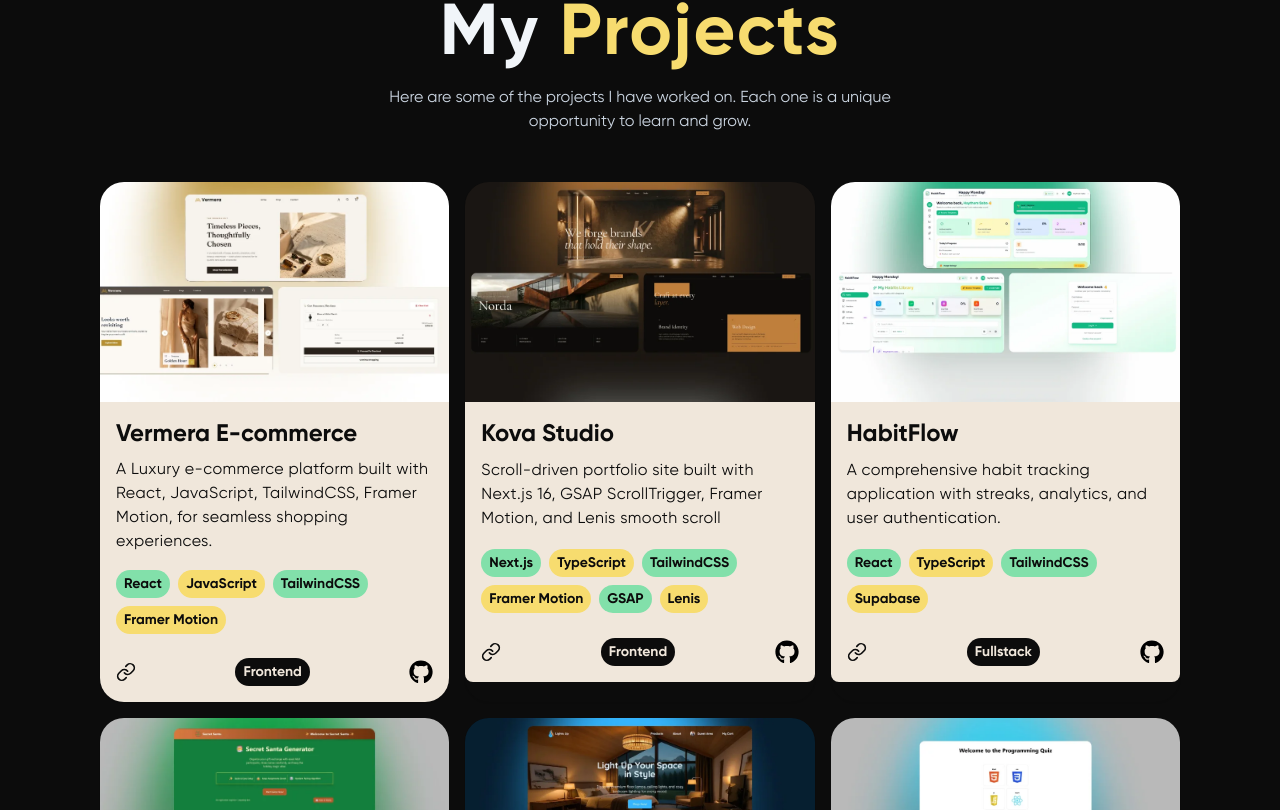
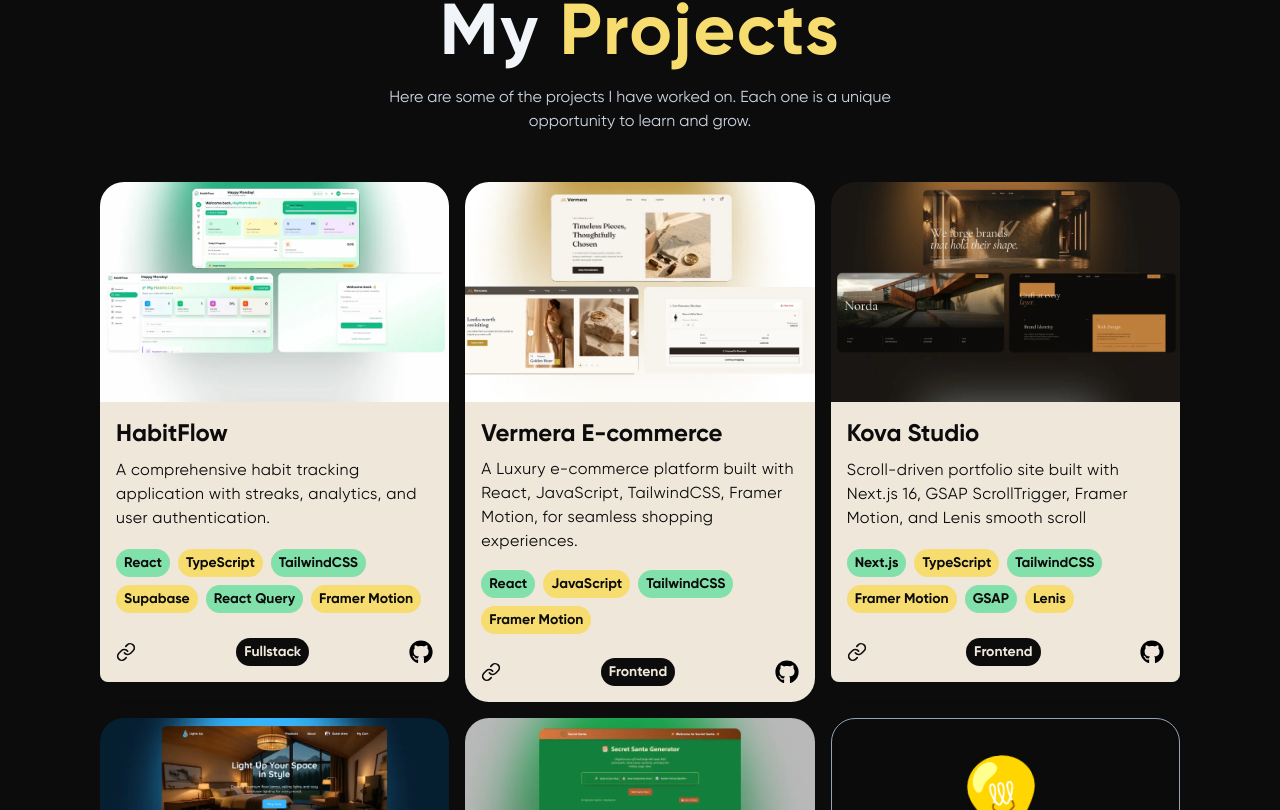
Before and after one commit to HaythamSaba/reactPortfolio, a React (Vite) app: page / in a window 1280 px wide. Shown: the part 2874-3684 px from the top of the page. Built offline with nearby package versions, Linux system fonts and the light colour scheme.

Commit message:
editing added projects data

```diff
--- a/src/data/StaticData.js
+++ b/src/data/StaticData.js
@@ -123,6 +123,25 @@ export const TECH_ICONS = [
 
 export const projects = [
   {
+    title: "HabitFlow",
+    description:
+      "A comprehensive habit tracking application with streaks, analytics, and user authentication.",
+    devStack: [
+      "React",
+      "TypeScript",
+      "TailwindCSS",
+      "Supabase",
+      "React Query",
+      "Framer Motion",
+    ],
+    image: "/project-3.webp",
+    link: "https://habitflow-hs.vercel.app/",
+    git: "habitflow",
+    type: "Fullstack",
+    featured: true,
+    progress: false,
+  },
+  {
     title: "Vermera E-commerce",
     description:
       "A Luxury e-commerce platform built with React, JavaScript, TailwindCSS, Framer Motion, for seamless shopping experiences.",
@@ -131,6 +150,7 @@ export const projects = [
     link: "https://vermera.vercel.app/",
     git: "vermera",
     type: "Frontend",
+    featured: true,
     progress: false,
   },
   {
@@ -149,17 +169,18 @@ export const projects = [
     link: "https://kova-studio-hs.vercel.app/",
     git: "kova-studio",
     type: "Frontend",
+    featured: true,
     progress: false,
   },
   {
-    title: "HabitFlow",
-    description:
-      "A comprehensive habit tracking application with streaks, analytics, and user authentication.",
-    devStack: ["React", "TypeScript", "TailwindCSS", "Supabase"],
-    image: "/project-3.webp",
-    link: "https://habitflow-hs.vercel.app/",
-    git: "habitflow",
+    title: "Lights Up",
+    description: "E-commerce website that allows users to buy luxury lights.",
+    devStack: ["Next.js", "React", "TailwindCSS", "Supabase"],
+    image: "/project-5.webp",
+    link: "https://lights-up-haythamsabas-projects.vercel.app/",
+    git: "lights-up",
     type: "Fullstack",
+    featured: false,
     progress: false,
   },
   {
@@ -171,50 +192,7 @@ export const projects = [
     link: "https://secret-santa-hs.vercel.app/",
     git: "secret-santa",
     type: "Frontend",
-    progress: false,
-  },
-  {
-    title: "Lights Up",
-    description: "E-commerce website that allows users to buy luxury lights.",
-    devStack: ["React", "Next.js", "TailwindCSS", "Supabase"],
-    image: "/project-5.webp",
-    link: "https://lights-up-haythamsabas-projects.vercel.app/",
-    git: "lights-up",
-    type: "Fullstack",
-    progress: false,
-  },
-
-  {
-    title: "Quiz App",
-    description:
-      "A quiz app that allows users to test their knowledge in different programming languages.",
-    devStack: ["React", "CSS", "Context API"],
-    image: "/project-6.webp",
-    link: "https://quiz-app-git-main-haythamsabas-projects.vercel.app/",
-    git: "quiz-app",
-    type: "Frontend",
-    progress: false,
-  },
-  {
-    title: "Currently Weather and Time",
-    description:
-      "A web application that provides current weather and time information for any city worldwide.",
-    devStack: ["HTML", "CSS", "JavaScript", "Weather API"],
-    image: "/project-7.webp",
-    link: "https://currently-peach.vercel.app/",
-    git: "currently",
-    type: "Frontend",
-    progress: false,
-  },
-  {
-    title: "My first Portfolio",
-    description:
-      "My first portfolio project, created while in college to learn web development.",
-    devStack: ["HTML", "CSS", "JavaScript"],
-    image: "/project-8.webp",
-    link: "https://portifilio-livid.vercel.app/",
-    git: "Portfolio",
-    type: "Frontend",
+    featured: false,
     progress: false,
   },
 ];
```
